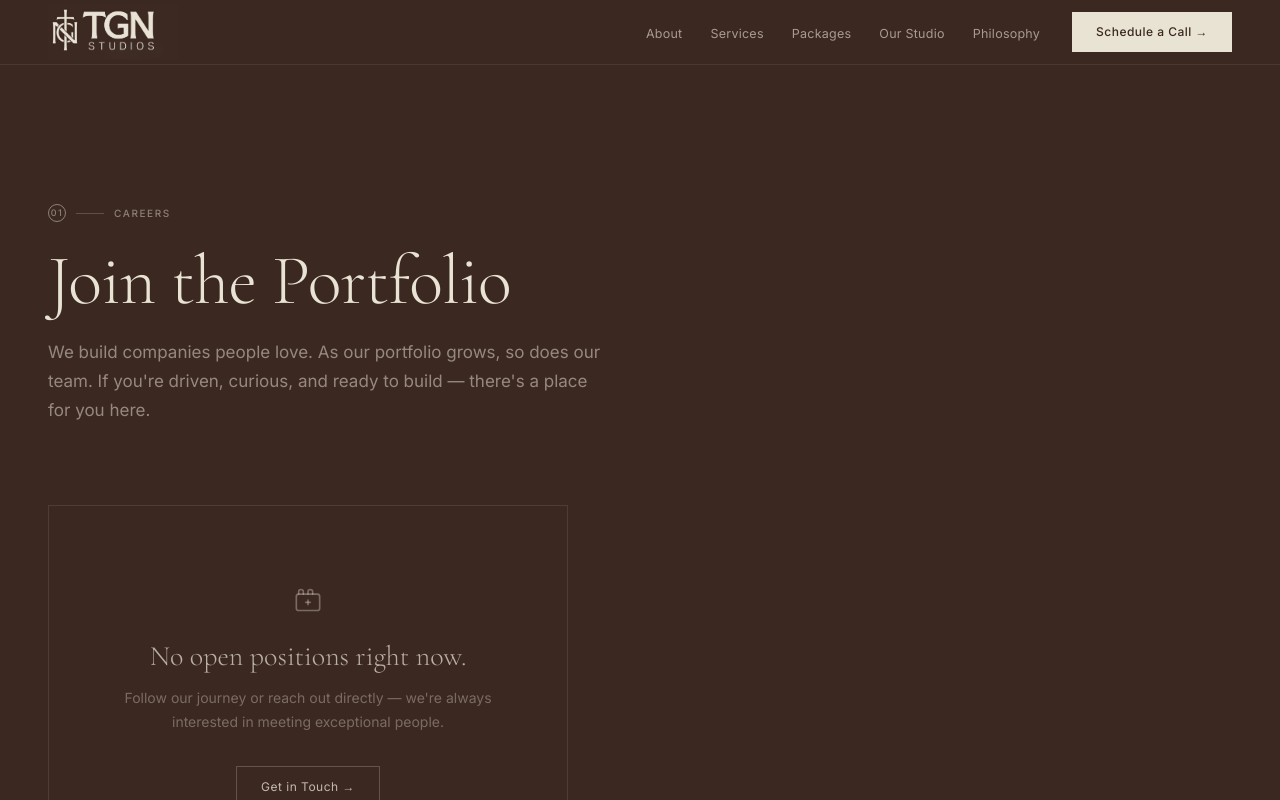
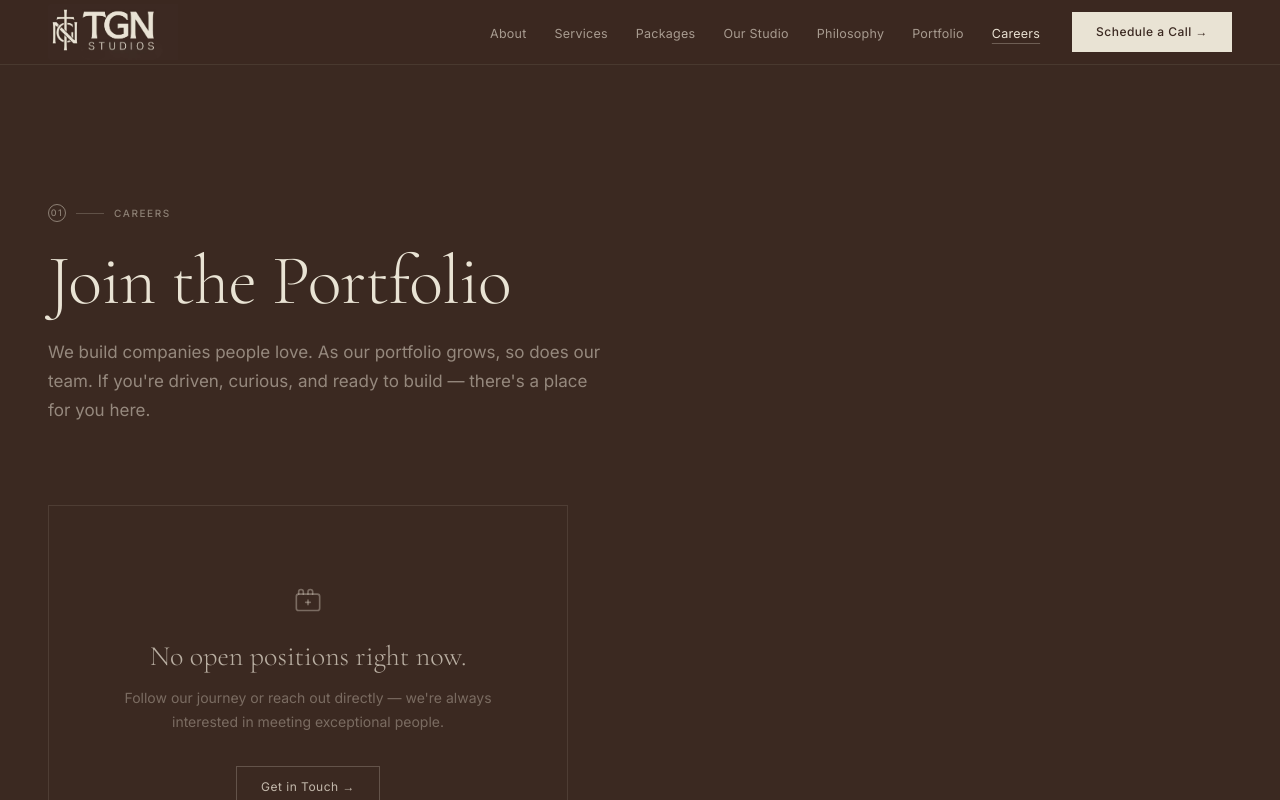
Before and after one commit to Nico-Traczuk/tgn-studios-website, a Next.js app: page /careers in a window 1280 px wide. Shown: the top 800 px of the page. Built offline with nearby package versions, Linux system fonts and the light colour scheme.

Commit message:
feat: add Portfolio and Careers nav links with pathname-aware active state

```diff
--- a/src/components/Nav.tsx
+++ b/src/components/Nav.tsx
@@ -1,16 +1,28 @@
 'use client';
 import { useEffect, useState } from 'react';
 import Link from 'next/link';
+import { usePathname } from 'next/navigation';
 
 const links = [
-  { label: 'About',      href: '#about' },
-  { label: 'Services',   href: '#studio' },
-  { label: 'Packages',   href: '#packages' },
-  { label: 'Our Studio', href: '#partners' },
-  { label: 'Philosophy', href: '#philosophy' },
+  { label: 'About',      href: '/#about' },
+  { label: 'Services',   href: '/#studio' },
+  { label: 'Packages',   href: '/#packages' },
+  { label: 'Our Studio', href: '/#partners' },
+  { label: 'Philosophy', href: '/#philosophy' },
+  { label: 'Portfolio',  href: '/portfolio' },
+  { label: 'Careers',    href: '/careers' },
 ];
 
+function isPageLink(href: string) {
+  return !href.includes('#');
+}
+
+function getSectionId(href: string) {
+  return href.split('#')[1] ?? '';
+}
+
 export default function Nav() {
+  const pathname = usePathname();
   const [scrolled, setScrolled] = useState(false);
   const [menuOpen, setMenuOpen] = useState(false);
   const [activeSection, setActiveSection] = useState('');
@@ -22,11 +34,14 @@ export default function Nav() {
   }, []);
 
   useEffect(() => {
-    const ids = links.map(l => l.href.slice(1));
+    const sectionIds = links
+      .filter((l) => !isPageLink(l.href))
+      .map((l) => getSectionId(l.href));
+
     const track = () => {
       if (window.scrollY < 80) { setActiveSection(''); return; }
       let active = '';
-      for (const id of ids) {
+      for (const id of sectionIds) {
         const el = document.getElementById(id);
         if (el && el.getBoundingClientRect().top <= window.innerHeight * 0.5) active = id;
       }
@@ -37,13 +52,11 @@ export default function Nav() {
     return () => window.removeEventListener('scroll', track);
   }, []);
 
-  // Lock body scroll when overlay is open
   useEffect(() => {
     document.body.style.overflow = menuOpen ? 'hidden' : '';
     return () => { document.body.style.overflow = ''; };
   }, [menuOpen]);
 
-  // Close on Escape key
   useEffect(() => {
     const onKey = (e: KeyboardEvent) => { if (e.key === 'Escape') setMenuOpen(false); };
     window.addEventListener('keydown', onKey);
@@ -51,6 +64,11 @@ export default function Nav() {
   }, []);
 
   const closeMenu = () => setMenuOpen(false);
+
+  function isActive(href: string) {
+    if (isPageLink(href)) return pathname === href;
+    return activeSection === getSectionId(href);
+  }
 
   return (
     <nav
@@ -65,7 +83,7 @@ export default function Nav() {
       {/* Main bar */}
       <div className="flex items-center justify-between px-5 md:px-12 h-14 md:h-16">
         {/* Logo */}
-        <Link href="#hero" className="flex items-center no-underline" onClick={closeMenu}>
+        <Link href="/" className="flex items-center no-underline" onClick={closeMenu}>
           <div style={{ width: '146px', height: '56px', overflow: 'hidden', borderRadius: '2px', flexShrink: 0 }}>
             <img src="/tgn-logo.jpg" alt="TGN Studios" style={{ width: '198px', height: 'auto', marginLeft: '-16px', marginTop: '-47px' }} />
           </div>
@@ -78,14 +96,14 @@ export default function Nav() {
               <li key={l.href}>
                 <Link
                   href={l.href}
-                  className={`nav-link text-[12.5px] font-normal tracking-[0.02em]${activeSection === l.href.slice(1) ? ' active' : ''}`}
+                  className={`nav-link text-[12.5px] font-normal tracking-[0.02em]${isActive(l.href) ? ' active' : ''}`}
                 >
                   {l.label}
                 </Link>
               </li>
             ))}
           </ul>
-          <Link href="#book" className="btn-cta">
+          <Link href="/#book" className="btn-cta">
             Schedule a Call →
           </Link>
         </div>
@@ -130,12 +148,12 @@ export default function Nav() {
         }}
         className="md:hidden"
       >
-        {/* Top bar inside overlay: logo + close button */}
+        {/* Top bar inside overlay */}
         <div className="flex items-center justify-between px-5 h-14 flex-shrink-0">
-          <Link href="#hero" className="flex items-center no-underline" onClick={closeMenu}>
+          <Link href="/" className="flex items-center no-underline" onClick={closeMenu}>
             <div style={{ width: '146px', height: '56px', overflow: 'hidden', borderRadius: '2px', flexShrink: 0 }}>
-            <img src="/tgn-logo.jpg" alt="TGN Studios" style={{ width: '198px', height: 'auto', marginLeft: '-16px', marginTop: '-47px' }} />
-          </div>
+              <img src="/tgn-logo.jpg" alt="TGN Studios" style={{ width: '198px', height: 'auto', marginLeft: '-16px', marginTop: '-47px' }} />
+            </div>
           </Link>
           <button
             onClick={closeMenu}
@@ -156,7 +174,7 @@ export default function Nav() {
               href={l.href}
               onClick={closeMenu}
               style={{
-                color: activeSection === l.href.slice(1) ? 'rgba(240,232,218,0.96)' : 'rgba(240,232,218,0.65)',
+                color: isActive(l.href) ? 'rgba(240,232,218,0.96)' : 'rgba(240,232,218,0.65)',
                 borderBottom: '1px solid rgba(240,232,218,0.05)',
                 transform: menuOpen ? 'translateY(0)' : 'translateY(16px)',
                 opacity: menuOpen ? 1 : 0,
@@ -171,11 +189,11 @@ export default function Nav() {
             style={{
               transform: menuOpen ? 'translateY(0)' : 'translateY(16px)',
               opacity: menuOpen ? 1 : 0,
-              transition: `transform 0.35s ease 0.35s, opacity 0.35s ease 0.35s`,
+              transition: `transform 0.35s ease ${links.length * 0.05 + 0.1}s, opacity 0.35s ease ${links.length * 0.05 + 0.1}s`,
             }}
             className="px-6 py-5"
           >
-            <Link href="#book" className="btn-cta w-full justify-center" onClick={closeMenu}>
+            <Link href="/#book" className="btn-cta w-full justify-center" onClick={closeMenu}>
               Schedule a Call →
             </Link>
           </div>
```
